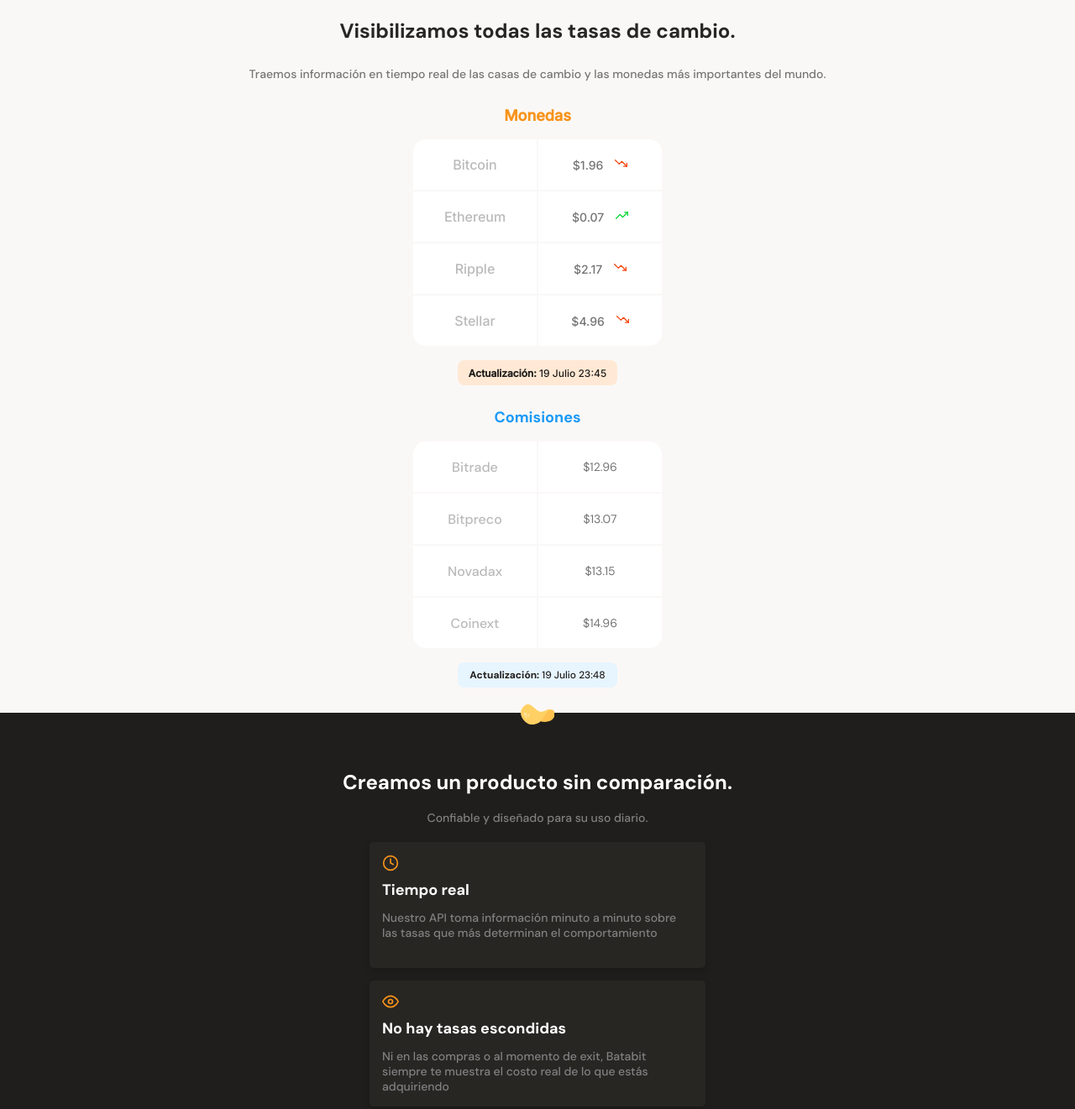
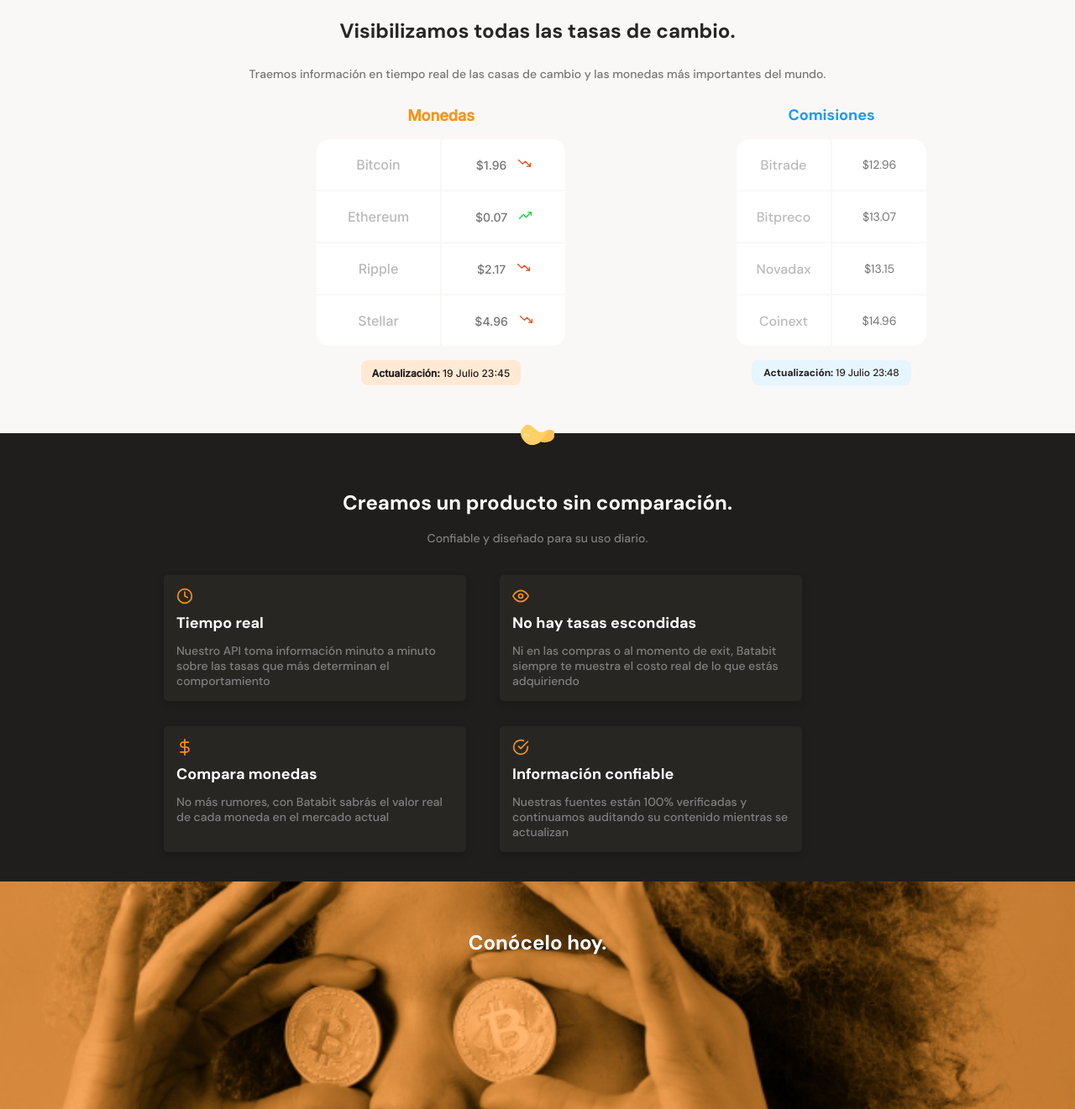
Before and after one commit to laroccagabriela/curso-mobile-first, a plain HTML site: page index.html in a window 1280 px wide. Shown: the part 640-1961 px from the top of the page at 84% size. Drawn offline with Linux system fonts and the light colour scheme.

Commit message:
add css folder with styles for tablet

```diff
--- /dev/null
+++ b/CSS/tablet.css
@@ -0,0 +1,14 @@
+.main-tables-container {
+    display: flex;
+    width: 930px;
+    margin: 0 auto;
+}
+.body-cards--container {
+    display: flex;
+    flex-wrap: wrap;
+    width: 930px;
+    margin: 0 auto;
+}
+.plans-container--slider {
+    justify-content: center;
+}
--- a/index.html
+++ b/index.html
@@ -8,7 +8,8 @@
     <link rel="preconnect" href="https://fonts.googleapis.com">
 <link rel="preconnect" href="https://fonts.gstatic.com" crossorigin>
 <link href="https://fonts.googleapis.com/css2?family=DM+Sans:wght@400;500;700&family=Inter:wght@300;500&display=swap" rel="stylesheet">
-<link rel="stylesheet" type="text/css" href="./styles.css">
+<link rel="stylesheet" href="./styles.css" />
+<link rel="stylesheet" href="./CSS/tablet.css" media="(min-width: 930px" />
 </head>
 <body>
     <header>
@@ -87,6 +88,7 @@
                 <h2>Creamos un producto sin comparación.</h2>
                 <p>Confiable y diseñado para su uso diario.</p>
             </div>
+            <section class="body-cards--container">
                 <section class="product-cards--container">
                     <article class="product-detail--card">
                         <span class="clock"></span>
@@ -118,7 +120,7 @@
                         <p class="product--card-body">Nuestras fuentes están 100% verificadas y continuamos auditando su contenido mientras se actualizan</p>
                     </article>
                 </section>
-
+            </section>
         </section>
         <section class="bitcoin-img-container">
             <h2>Conócelo hoy.</h2>
```
Also changed, not shown: styles.css (line endings or trailing spaces). Lines whose indentation alone changed are shown as unchanged.
